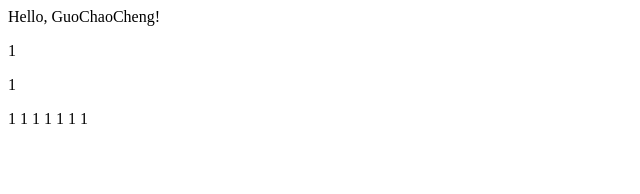
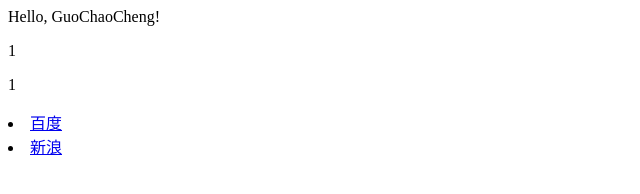
Before and after one commit to Guochaocheng/Calculation, a plain HTML site: page index.html in a window 1280 px wide. Shown: the whole page, without its empty margins (0-640 px from the left). Drawn offline with Linux system fonts and the light colour scheme.

Commit message:
Update index.html

```diff
--- a/index.html
+++ b/index.html
@@ -9,14 +9,8 @@
 Hello, GuoChaoCheng!
   <p>1</p>
   <p>1</p>
-  1
-  1
-  1
-  1
-  1
-  1
-  1
-
+  <LI><A href="www.baidu.com">百度</A> </LI>
+  <LI><A href="www.sina.com">新浪</A></LI>
 </body>
 
 </html>
```
